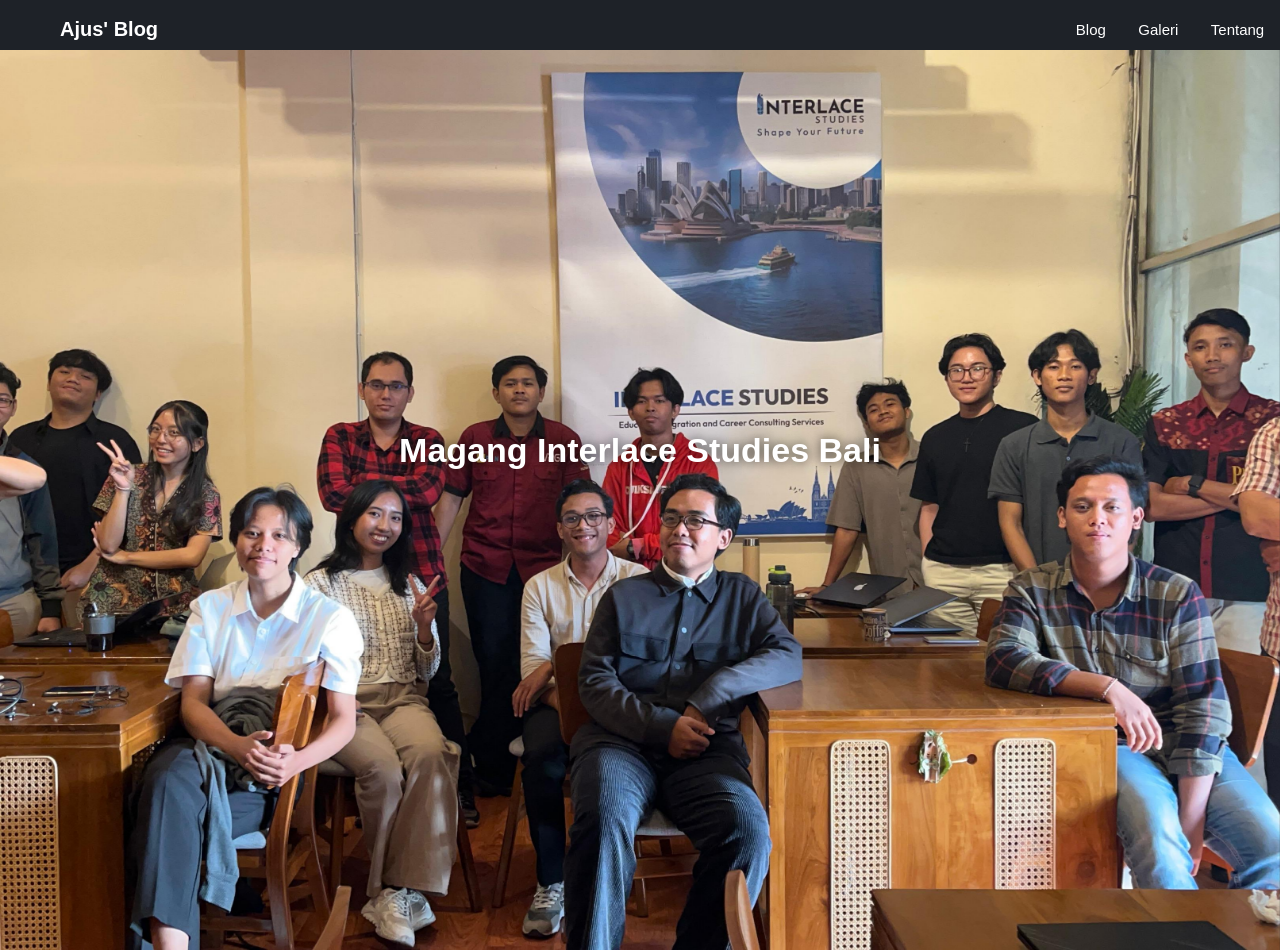
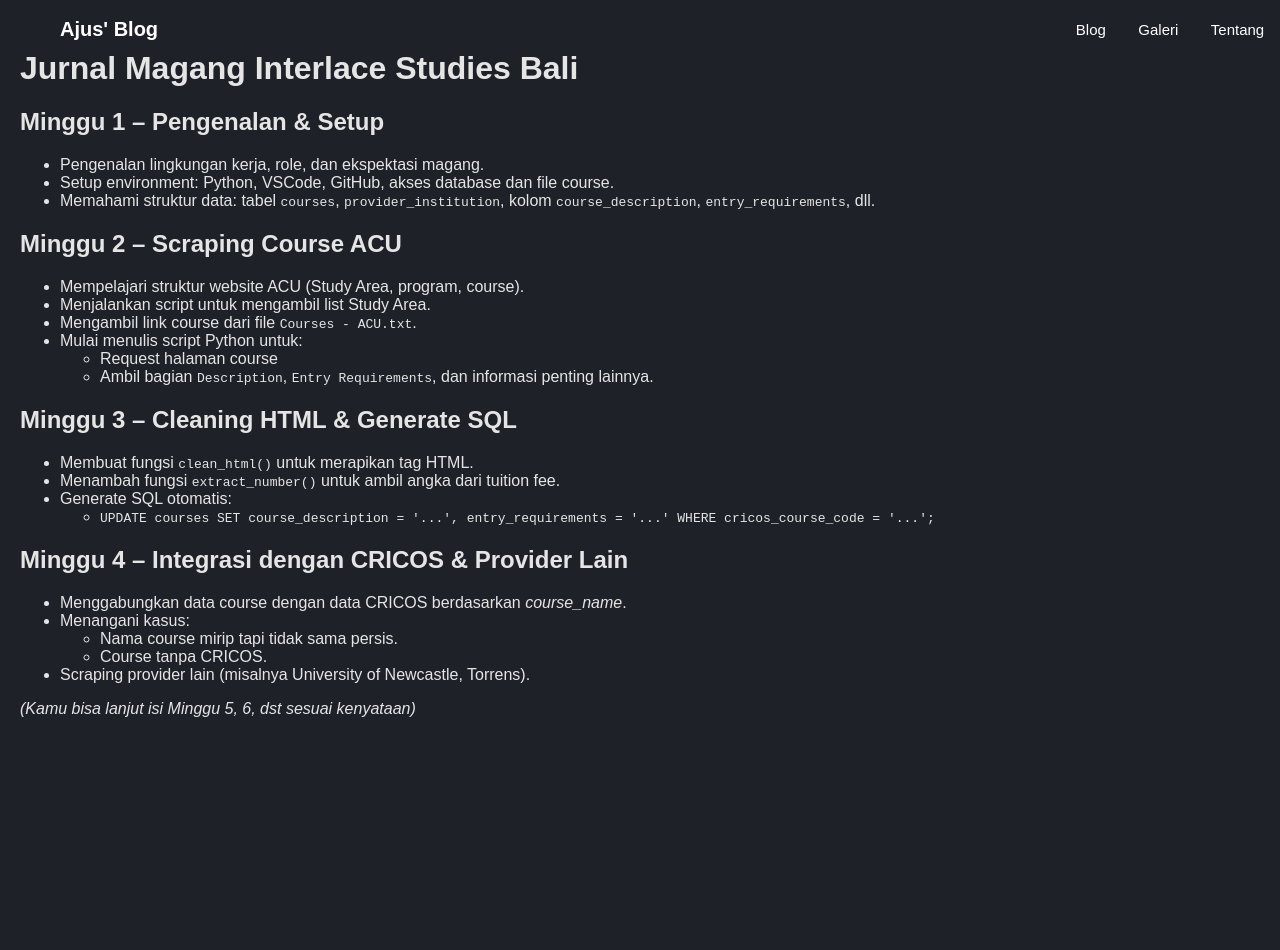
Before and after one commit to anakagung55/gungajus, a Jekyll site: the page built from journal.md, in a window 1280 px wide. Built offline with Jekyll 4.4.1, drawn with Linux system fonts in a browser that asks for light colours; after the commit the page ends 900 px from its top, so only the background shows below that.

Commit message:
Update header.html

```diff
--- a/_includes/header.html
+++ b/_includes/header.html
@@ -1,4 +1,4 @@
-<div class="header-wrapper">
+<!-- <div class="header-wrapper">
   <div class="slideshow-container">
     <img class="slide-img" src="{{ site.baseurl }}/assets/img/header1.jpg">
     <img class="slide-img" src="{{ site.baseurl }}/assets/img/header2.jpg">
@@ -9,4 +9,4 @@
     <img class="slide-img" src="{{ site.baseurl }}/assets/img/header7.jpg">
     <div class="header-title">{{ page.header-title | default: "Magang Interlace Studies Bali" }}</div>
   </div>
-</div>
+</div> -->
```
